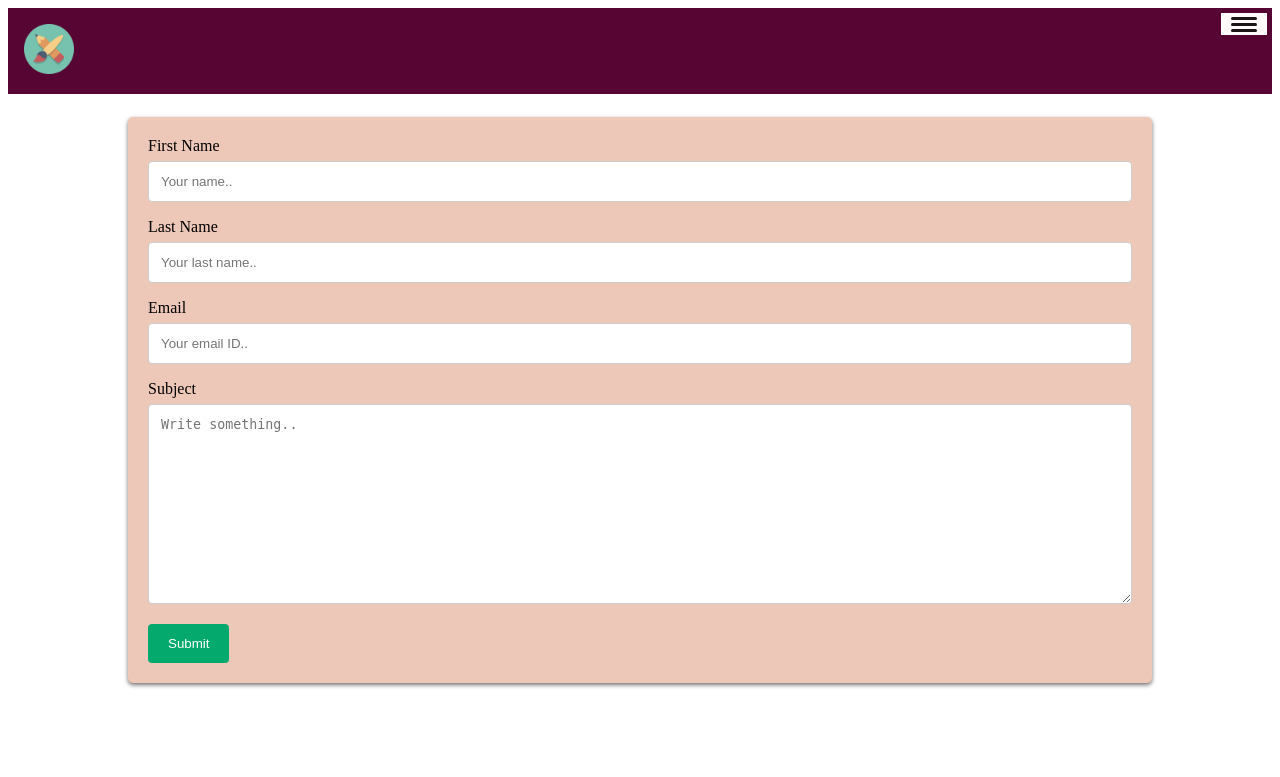
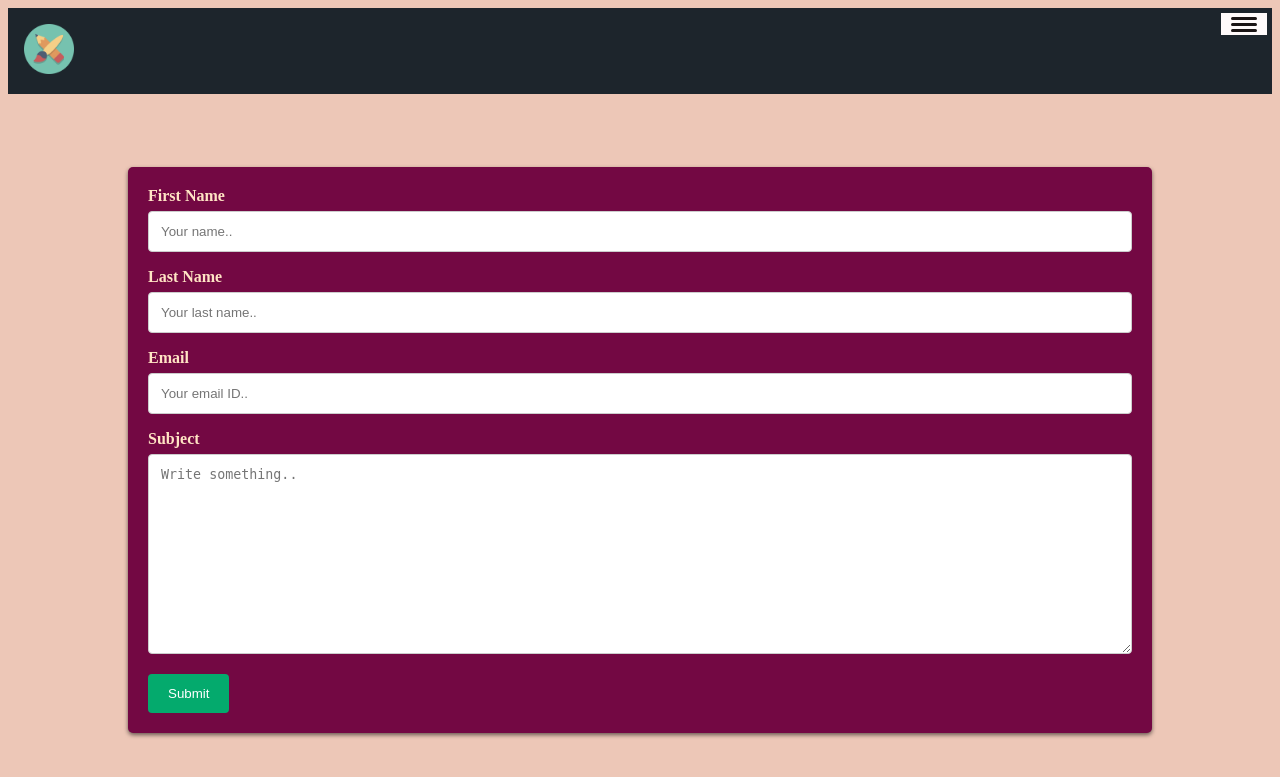
Before and after one commit to kirtan-patel/APICAT2, a Flask app: page /contact.html in a window 1280 px wide. Shown: the top 777 px of the page. Run offline with Flask 2, Linux system fonts and the light colour scheme.

Commit message:
added new css to the form

```diff
--- a/static/css/contact.css
+++ b/static/css/contact.css
@@ -2,7 +2,14 @@
   box-sizing: border-box;
 }
 /*updatable custom properties*/
+body{
+ background-color: #edc7b7;
+}
 
+#contact{
+  text-align: center
+  ;
+}
 :root {
   --ff-primary:'Quicksand', sans-serif;;
   --ff-secondary: 'Source Code Pro', monospace;
@@ -51,10 +58,10 @@ input[type=text], select, textarea {
   /* Add a background color and some padding around the form */
   .container {
     display:flex;
-    background:#edc7b7;
+    background:rgb(115, 8, 67);
     box-shadow:0px 2px 4px rgba(0, 0, 0, 0.562);
     border-radius: 5px;
-    margin-bottom: 15px;
+    margin-top: 50px;
     padding: 20px;
     justify-content: space-between;
     align-items: center;
@@ -67,11 +74,16 @@ input[type=text], select, textarea {
 
   }
 
+  label{
+    font-weight: bold;
+    color: bisque;
+  }
+
   header {
     display: flex;
     justify-content: space-between;
     padding: 1em;
-    background-color: rgb(87, 5, 50);;
+    background-color: #1d252c;
   }
 
   /*Navigation Styling*/
```
